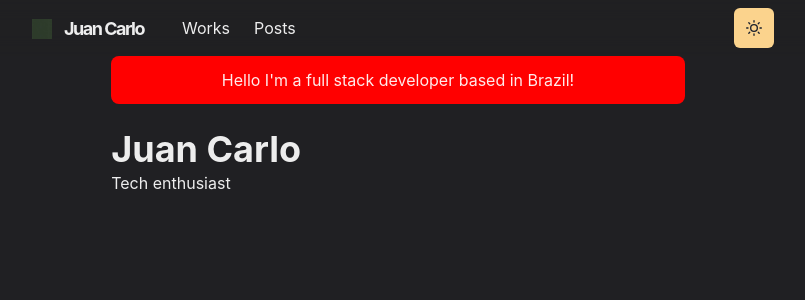
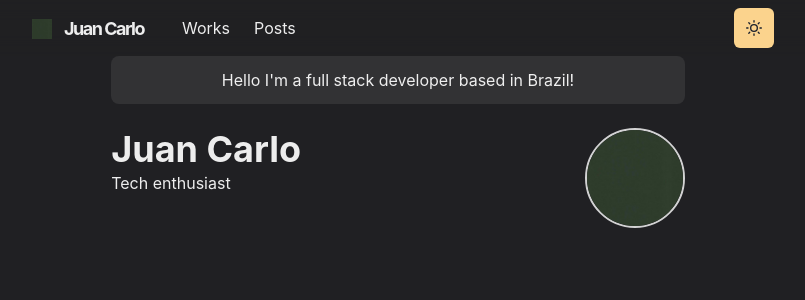
Before and after one commit to charsplusjk/juancarlo.dev, a Next.js app: page / in a window 1280 px wide. Shown: the top 300 px of the page, without its empty margins (242-1047 px from the left). Built offline with nearby package versions, Linux system fonts and the light colour scheme.

Commit message:
feat(index.js): add profile picture

```diff
--- a/pages/index.js
+++ b/pages/index.js
@@ -1,9 +1,9 @@
-import { Container, Box, Heading } from '@chakra-ui/react'
+import { Container, Box, Heading, Image, useColorModeValue } from '@chakra-ui/react'
 
 const Page = () => {
     return (
         <Container>
-            <Box borderRadius="lg" bg="red" p={3} mb={6} align="center">
+            <Box borderRadius="lg" bg={useColorModeValue('whiteAlpha.500', 'whiteAlpha.200')} p={3} mb={6} align="center">
                 Hello I&apos;m a full stack developer based in Brazil!
             </Box>
             <Box display={{md:'flex'}}>
@@ -13,6 +13,9 @@
                     </Heading>
                     <p>Tech enthusiast</p>
                 </Box>
+                <Box flexShrink={0} mt={{base: 4, md:0}} ml={{md: 6}} align="center">
+                    <Image borderColor="whiteAlpha.800" borderWidth={2} borderStyle="solid" maxWidth="100px" display="inline-block" borderRadius="full" alt="Profile Image" src="/images/green.jpg" />
+                </Box>
             </Box>
         </Container>
     )
```
